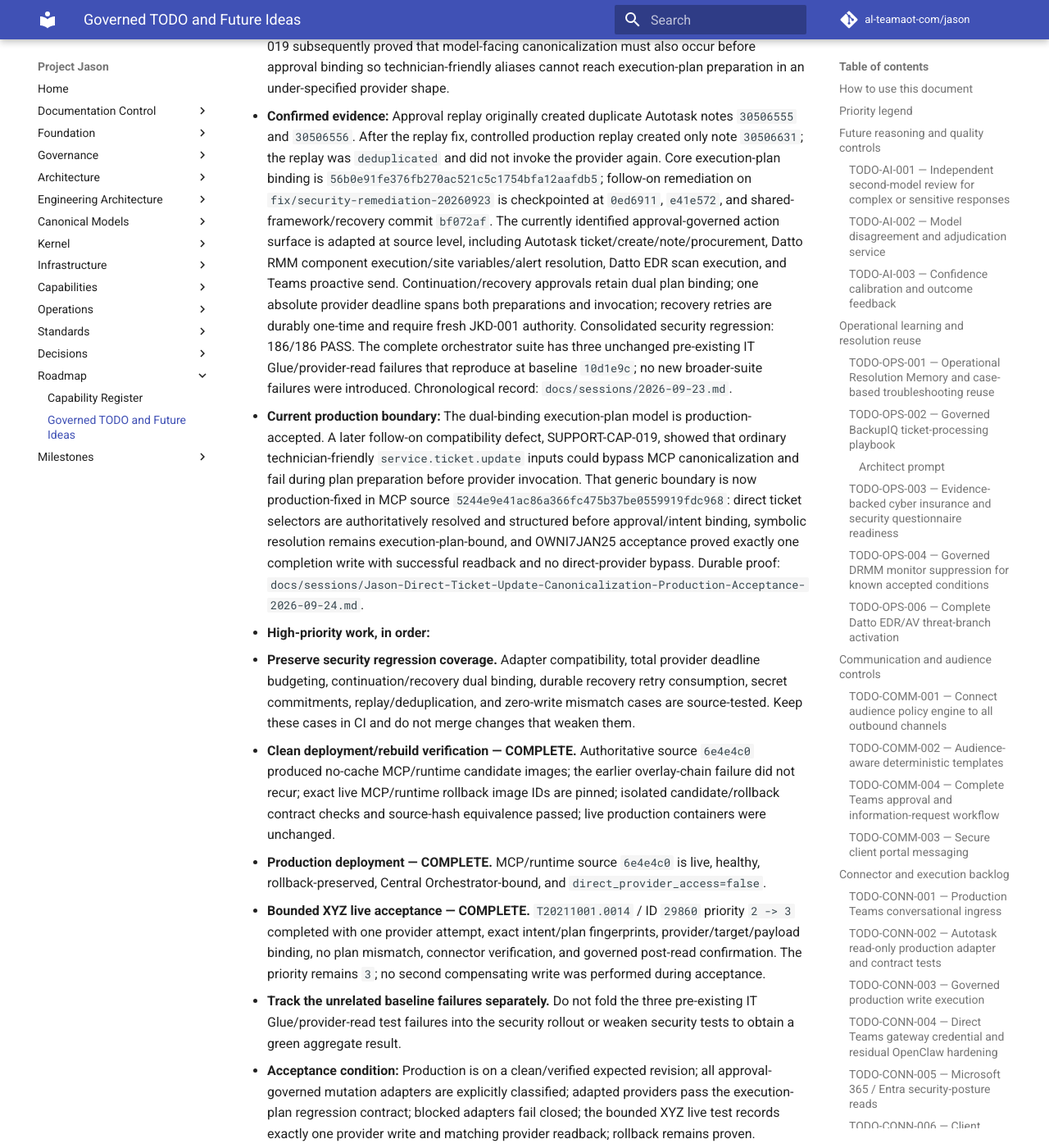
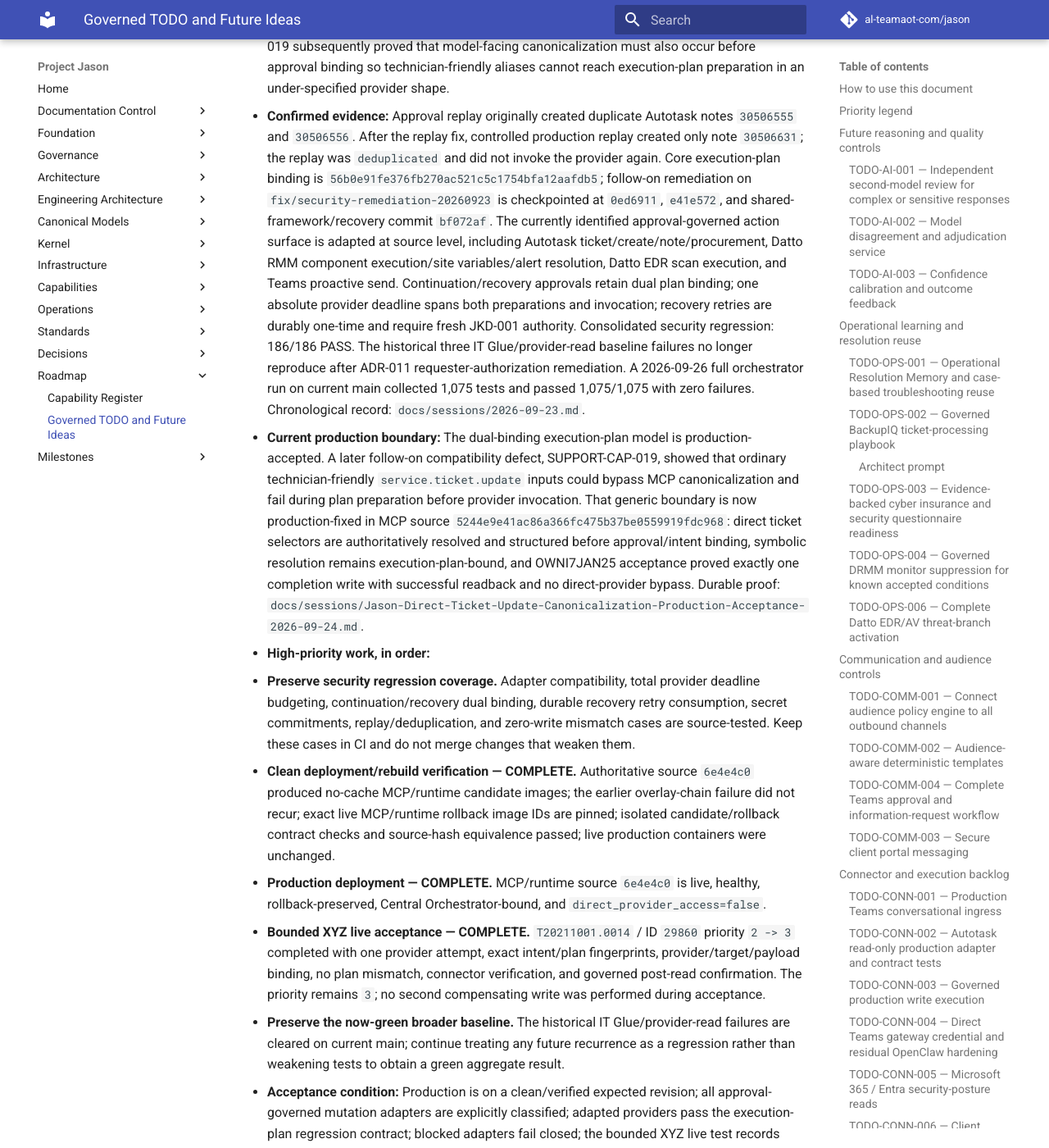
Before and after one commit to al-teamaot-com/jason, an MkDocs documentation site: the page built from docs/roadmaps/Project-Jason-TODO-and-Future-Ideas.md, in a window 1280 px wide and 1400 px high, scrolled down 46176 px. Shown: the whole window at 82% size. Built offline with MkDocs 1.6.1 and Material for MkDocs 9.7.7, drawn with Linux system fonts in a browser that asks for light colours; comment, search, counter and statistics services are not loaded; some of the changed text lies outside the part shown.

Commit message:
Record weekend security regression review

```diff
--- a/docs/roadmaps/Project-Jason-TODO-and-Future-Ideas.md
+++ b/docs/roadmaps/Project-Jason-TODO-and-Future-Ideas.md
@@ -1119,14 +1119,14 @@ When complete, document the implementation, tests, capability changes, and remai
 - **Risk level:** Critical
 - **Idea:** Complete production rollout of the dual-binding approval security model so every approval-governed mutation binds both the canonical semantic intent and the concrete provider execution plan after provider selection, symbolic resolution, normalization, defaulting, and exact target resolution.
 - **Why it matters:** The 2026-09-23 security review proved two distinct issues: approval replay could create duplicate provider writes, and an unchanged approved semantic action could normalize into a materially different concrete provider mutation. Replay/idempotency and execution-plan binding are now production-fixed and bounded-live accepted. SUPPORT-CAP-019 subsequently proved that model-facing canonicalization must also occur before approval binding so technician-friendly aliases cannot reach execution-plan preparation in an under-specified provider shape.
-- **Confirmed evidence:** Approval replay originally created duplicate Autotask notes `30506555` and `30506556`. After the replay fix, controlled production replay created only note `30506631`; the replay was `deduplicated` and did not invoke the provider again. Core execution-plan binding is `56b0e91fe376fb270ac521c5c1754bfa12aafdb5`; follow-on remediation on `fix/security-remediation-20260923` is checkpointed at `0ed6911`, `e41e572`, and shared-framework/recovery commit `bf072af`. The currently identified approval-governed action surface is adapted at source level, including Autotask ticket/create/note/procurement, Datto RMM component execution/site variables/alert resolution, Datto EDR scan execution, and Teams proactive send. Continuation/recovery approvals retain dual plan binding; one absolute provider deadline spans both preparations and invocation; recovery retries are durably one-time and require fresh JKD-001 authority. Consolidated security regression: 186/186 PASS. The complete orchestrator suite has three unchanged pre-existing IT Glue/provider-read failures that reproduce at baseline `10d1e9c`; no new broader-suite failures were introduced. Chronological record: `docs/sessions/2026-09-23.md`.
+- **Confirmed evidence:** Approval replay originally created duplicate Autotask notes `30506555` and `30506556`. After the replay fix, controlled production replay created only note `30506631`; the replay was `deduplicated` and did not invoke the provider again. Core execution-plan binding is `56b0e91fe376fb270ac521c5c1754bfa12aafdb5`; follow-on remediation on `fix/security-remediation-20260923` is checkpointed at `0ed6911`, `e41e572`, and shared-framework/recovery commit `bf072af`. The currently identified approval-governed action surface is adapted at source level, including Autotask ticket/create/note/procurement, Datto RMM component execution/site variables/alert resolution, Datto EDR scan execution, and Teams proactive send. Continuation/recovery approvals retain dual plan binding; one absolute provider deadline spans both preparations and invocation; recovery retries are durably one-time and require fresh JKD-001 authority. Consolidated security regression: 186/186 PASS. The historical three IT Glue/provider-read baseline failures no longer reproduce after ADR-011 requester-authorization remediation. A 2026-09-26 full orchestrator run on current main collected 1,075 tests and passed 1,075/1,075 with zero failures. Chronological record: `docs/sessions/2026-09-23.md`.
 - **Current production boundary:** The dual-binding execution-plan model is production-accepted. A later follow-on compatibility defect, SUPPORT-CAP-019, showed that ordinary technician-friendly `service.ticket.update` inputs could bypass MCP canonicalization and fail during plan preparation before provider invocation. That generic boundary is now production-fixed in MCP source `5244e9e41ac86a366fc475b37be0559919fdc968`: direct ticket selectors are authoritatively resolved and structured before approval/intent binding, symbolic resolution remains execution-plan-bound, and OWNI7JAN25 acceptance proved exactly one completion write with successful readback and no direct-provider bypass. Durable proof: `docs/sessions/Jason-Direct-Ticket-Update-Canonicalization-Production-Acceptance-2026-09-24.md`.
 - **High-priority work, in order:**
   1. **Preserve security regression coverage.** Adapter compatibility, total provider deadline budgeting, continuation/recovery dual binding, durable recovery retry consumption, secret commitments, replay/deduplication, and zero-write mismatch cases are source-tested. Keep these cases in CI and do not merge changes that weaken them.
   2. **Clean deployment/rebuild verification — COMPLETE.** Authoritative source `6e4e4c0` produced no-cache MCP/runtime candidate images; the earlier overlay-chain failure did not recur; exact live MCP/runtime rollback image IDs are pinned; isolated candidate/rollback contract checks and source-hash equivalence passed; live production containers were unchanged.
   3. **Production deployment — COMPLETE.** MCP/runtime source `6e4e4c0` is live, healthy, rollback-preserved, Central Orchestrator-bound, and `direct_provider_access=false`.
   4. **Bounded XYZ live acceptance — COMPLETE.** `T20211001.0014` / ID `29860` priority `2 -> 3` completed with one provider attempt, exact intent/plan fingerprints, provider/target/payload binding, no plan mismatch, connector verification, and governed post-read confirmation. The priority remains `3`; no second compensating write was performed during acceptance.
-  5. **Track the unrelated baseline failures separately.** Do not fold the three pre-existing IT Glue/provider-read test failures into the security rollout or weaken security tests to obtain a green aggregate result.
+  5. **Preserve the now-green broader baseline.** The historical IT Glue/provider-read failures are cleared on current main; continue treating any future recurrence as a regression rather than weakening tests to obtain a green aggregate result.
 - **Acceptance condition:** Production is on a clean/verified expected revision; all approval-governed mutation adapters are explicitly classified; adapted providers pass the execution-plan regression contract; blocked adapters fail closed; the bounded XYZ live test records exactly one provider write and matching provider readback; rollback remains proven.
 - **Decision owner:** Jason Governance Authority / AOT Owner
 - **Review trigger:** Reopen only if a new approval-governed mutation adapter is introduced, a security regression fails, or production evidence shows replay/execution-plan/canonicalization drift.
@@ -1134,7 +1134,7 @@ When complete, document the implementation, tests, capability changes, and remai
 ### TODO-SEC-007 — Expand security regression/red-team coverage and observability
 
 - **Priority:** P1 — medium priority after `TODO-SEC-006` production acceptance
-- **Status:** Implemented 2026-09-24 — permanent security regression, prompt-injection, observability, and alerting baseline active
+- **Status:** Implemented 2026-09-24 — permanent security regression, prompt-injection, observability, and alerting baseline active; 2026-09-26 full orchestrator revalidation 1,075/1,075 PASS
 - **Risk level:** High
 - **Idea:** Turn the 2026-09-23 security findings into permanent multi-provider regression coverage and secret-safe operational visibility.
 - **Medium-priority work:**
```
Also changed, not shown: docs/sessions/Weekend-Security-Regression-Review-2026-09-26.md (added, +51 -0 lines).
